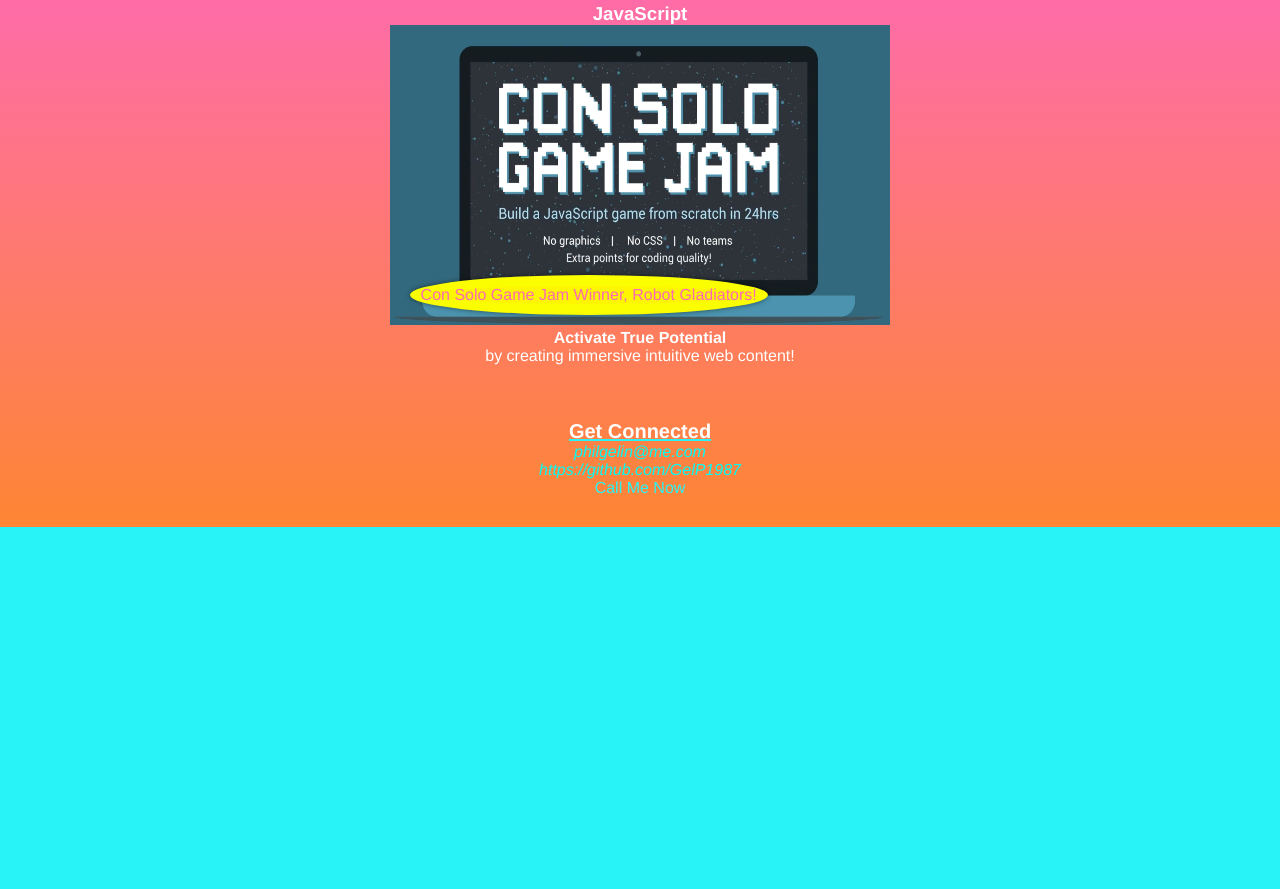
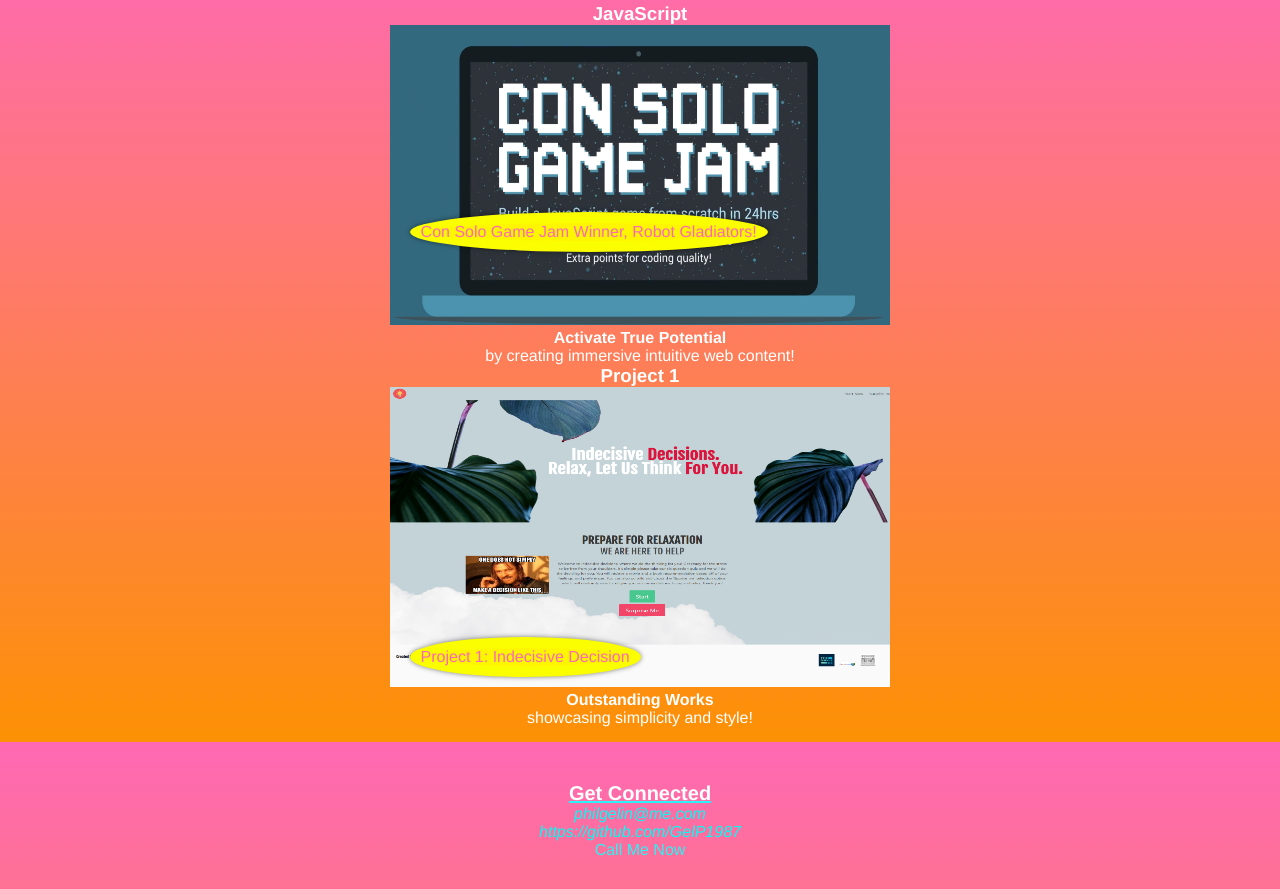
Before and after one commit to GelP1987/PhilGelin-WedDevPortfolio, a plain HTML site: page index.html in a window 1280 px wide. Shown: the part 1658-2547 px from the top of the page. Before the commit the page ends 2185 px from the top, so only its background shows below. Drawn offline with Linux system fonts and the light colour scheme; files that its build step writes are made by us from their sources.

Commit message:
added project 1

```diff
--- a/assets/style.css
+++ b/assets/style.css
@@ -174,6 +174,21 @@ a {
 
 .work-info3 {
     position:absolute;
+    bottom:475px;
+    left: 32%;
+    border-radius: 50%;
+    border: 11px solid rgb(250, 254, 1);
+    background:rgb(254, 246, 1);
+    box-shadow: 0 0 5px rgba(0,0,0,0.5);
+}
+
+work4 {
+    position: relative;
+    text-align: center;
+}
+
+.work-info4 {
+    position:absolute;
     bottom: 50px;
     left: 32%;
     border-radius: 50%;
@@ -181,6 +196,7 @@ a {
     background:rgb(254, 246, 1);
     box-shadow: 0 0 5px rgba(0,0,0,0.5);
 }
+
 
 section a {
     color: hotpink;
--- a/index.html
+++ b/index.html
@@ -5,7 +5,7 @@
     <meta name="viewport"
     content="width=device-width, initial-scale=1.0" />
     <title>Phil Gelin Web Development Portfolio</title>
-    <link rel="stylesheet" href= "./assets/style2.css">
+    <link rel="stylesheet" href= "./assets/style.css">
   </head>
   <br/>
 
@@ -114,6 +114,16 @@
                 <h4>Activate True Potential</h4>
         <p>by creating immersive intuitive web content!</p>
     </div>
+    <div class="work4">
+      <h3>Project 1</h3>
+      <a href="https://maradear.github.io/IndecisiveDecision/"> <div class= "work-info4">Project 1: Indecisive Decision</div></a>
+          <div class="work-text">
+              <a href="resume.html">
+              <img src="./assets/images/Indecisive.Decisions.screenshot.png"
+              alt="screenshot of a website that helps you decide your evening's plans" height="300" width="500"/></a>
+              <h4>Outstanding Works</h4>
+      <p>showcasing simplicity and style!</p>
+  </div>
 </div>
 </section>
   <footer>
```
Also changed, not shown: assets/images/index2.html (+1 -1 lines), assets/images/Indecisive.Decisions.screenshot.png (added), 3 other files.
